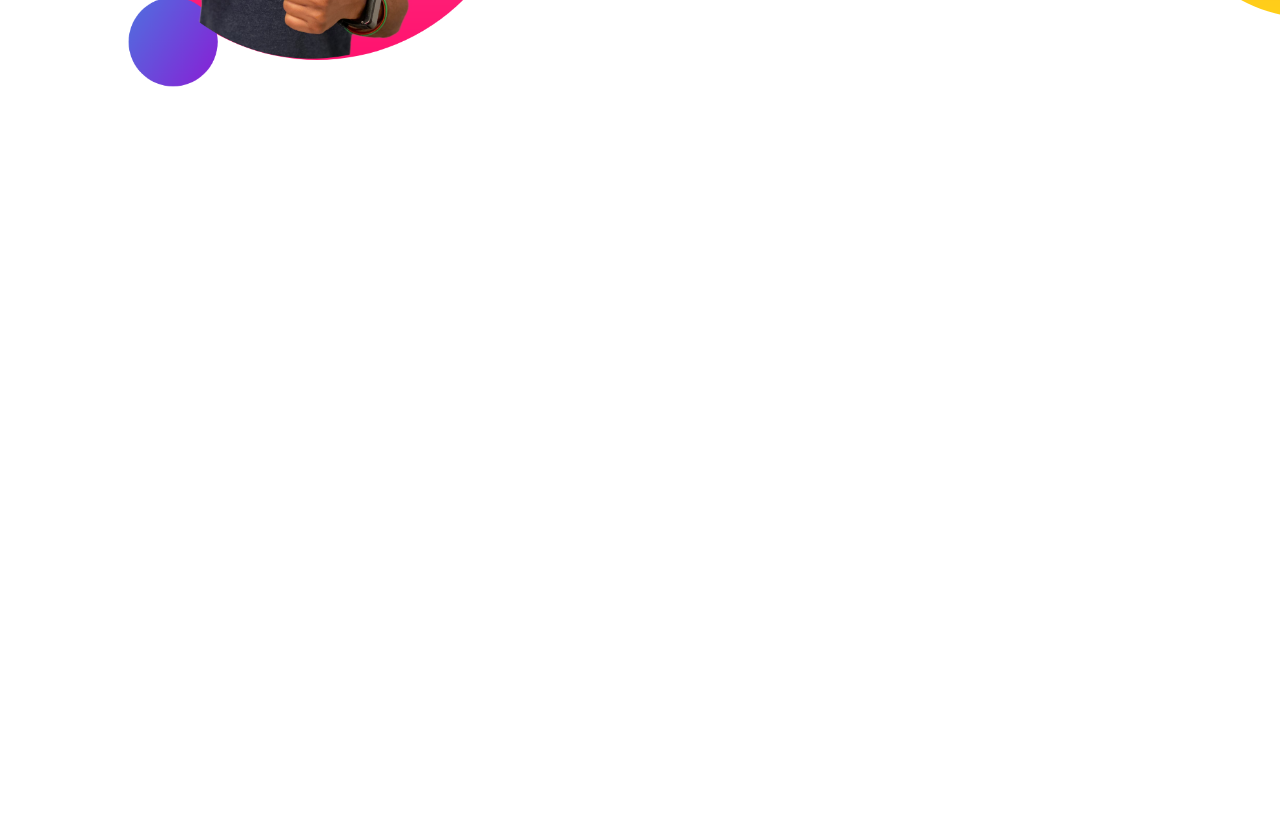
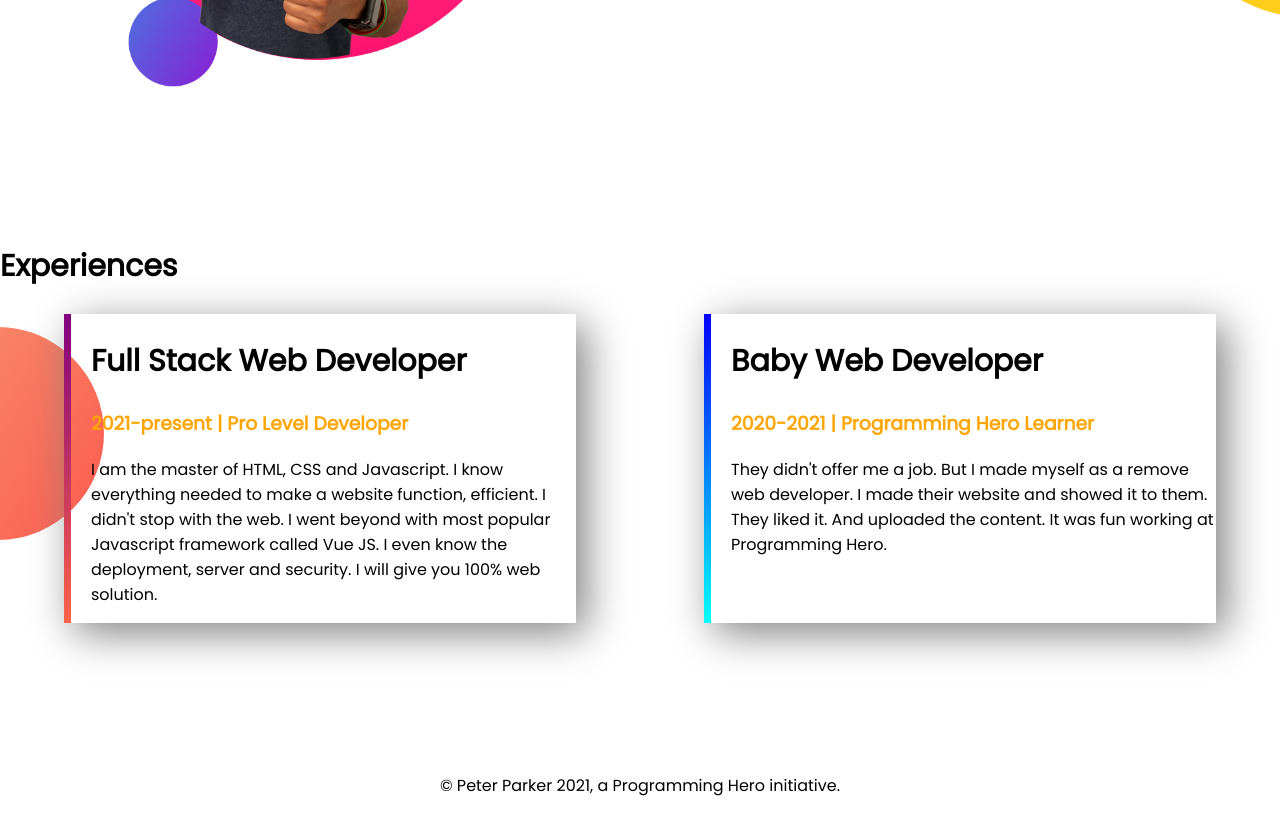
Before and after one commit to rumanaruma/developer-portfolio, a plain HTML site: page index.html in a window 1280 px wide. Shown: the part 970-1784 px from the top of the page. Before the commit the page ends 1214 px from the top, so only its background shows below. Drawn offline with Linux system fonts and the light colour scheme.

Commit message:
initial commit

```diff
--- a/index.html
+++ b/index.html
@@ -13,7 +13,7 @@
 </head>
 
 <body>
-    <section class="top-banner">
+    <section class="top-banner flexible-container">
         <div class="half-width">
             <h1>Welcome To</h1>
             <h1><span class="orange-color">Rumana Ruma</span> World!</h1>
@@ -33,7 +33,7 @@
         </div>
     </section>
 
-    <section class="dream-big">
+    <section class="dream-big flexible-container">
         <div class="half-width">
             <img src="images/jhankar2.png" alt="">
 
@@ -48,10 +48,42 @@
 
         </div>
 
+    </section>
 
+
+    <section class="experience-area">
+
+
+        <h2>Experiences</h2>
+
+        <div class="flexible-container">
+            <div id="full-stake-experience" class="experience-item">
+
+                <h2>Full Stack Web Developer</h2>
+                <h3 class="orange-color">2021-present | Pro Level Developer</h3>
+                <p>I am the master of HTML, CSS and Javascript. I know everything needed to make a website function,
+                    efficient. I didn't stop with the web. I went beyond with most popular Javascript framework called
+                    Vue
+                    JS. I even know the deployment, server and security. I will give you 100% web solution.</p>
+
+            </div>
+
+            <div id="web-dev-experience" class="experience-item">
+                <h2>Baby Web Developer</h2>
+                <h3 class="orange-color">2020-2021 | Programming Hero Learner </h3>
+                <p>They didn't offer me a job. But I made myself as a remove web developer. I made their website and
+                    showed
+                    it to them. They liked it. And uploaded the content. It was fun working at Programming Hero.</p>
+
+            </div>
+        </div>
 
 
     </section>
+    <footer>
+        <p>© Peter Parker 2021, a Programming Hero initiative.</p>
+    </footer>
+
 </body>
 
 </html>
--- a/style.css
+++ b/style.css
@@ -5,10 +5,13 @@ body{
 h1{
     font-size: 50px;
 }
+h2{
+    font-size: 30px;
+}
 .orange-color{
                 color: orange;
              }
-section{
+.flexible-container{
             display:flex;
             margin-bottom: 150px;
         }
@@ -36,3 +39,30 @@ section{
     background-repeat: no-repeat;
     background-position: right;
 }
+.experience-item{
+                width: 40%;
+                margin-left: 5%;
+                margin-right: 5%;
+                padding-left: 20px;
+                border-radius: 10pxs;
+                box-shadow: 10px 10px 40px grey;
+
+                }
+.experience-area{
+         background-image: url(images/exp-bg.png);
+         background-repeat: no-repeat;
+         background-position:left ;
+                }
+#web-dev-experience{
+    border-left: 7px solid;
+    border-image: linear-gradient(blue,cyan);
+    border-image-slice: 1;
+}
+#full-stake-experience{
+    border-left: 7px solid;
+    border-image: linear-gradient(purple,tomato);
+    border-image-slice: 1;
+}
+footer p{
+    text-align: center;
+}
```
